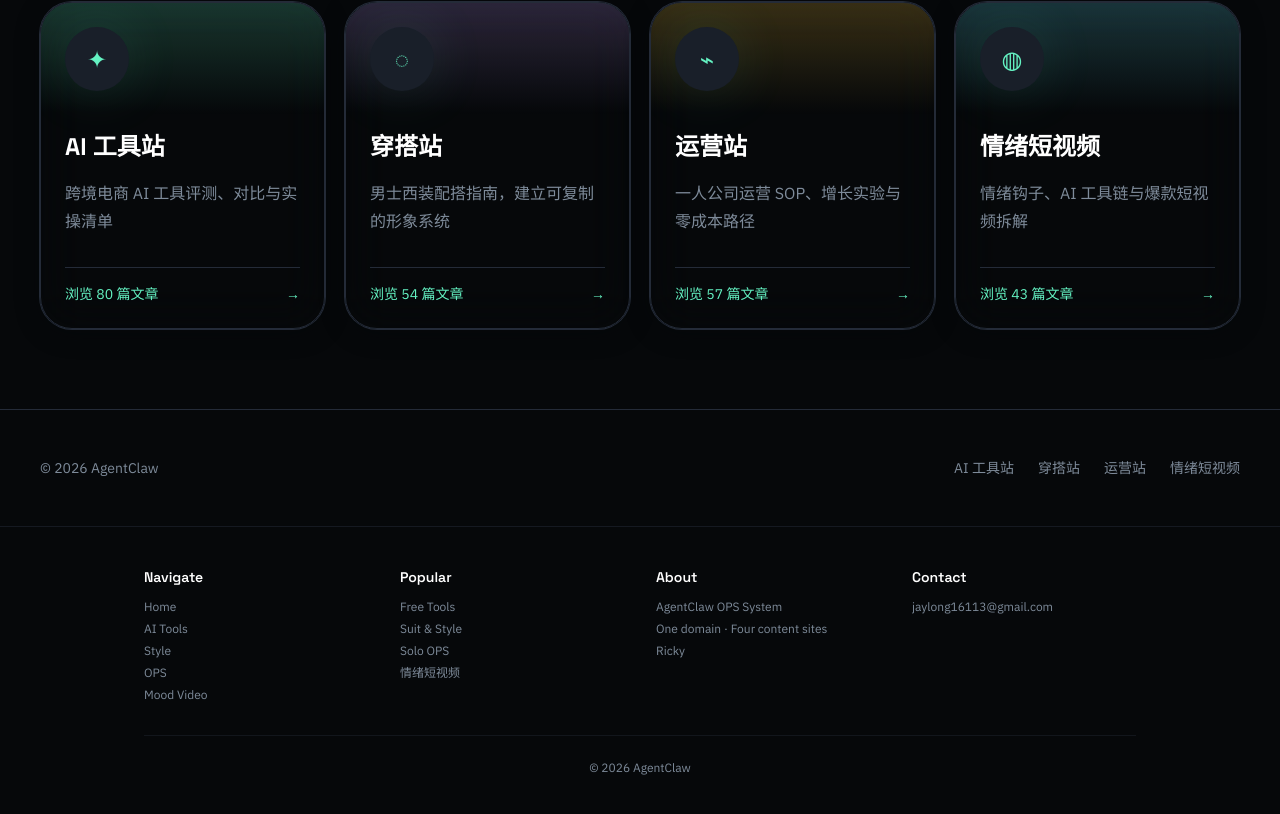
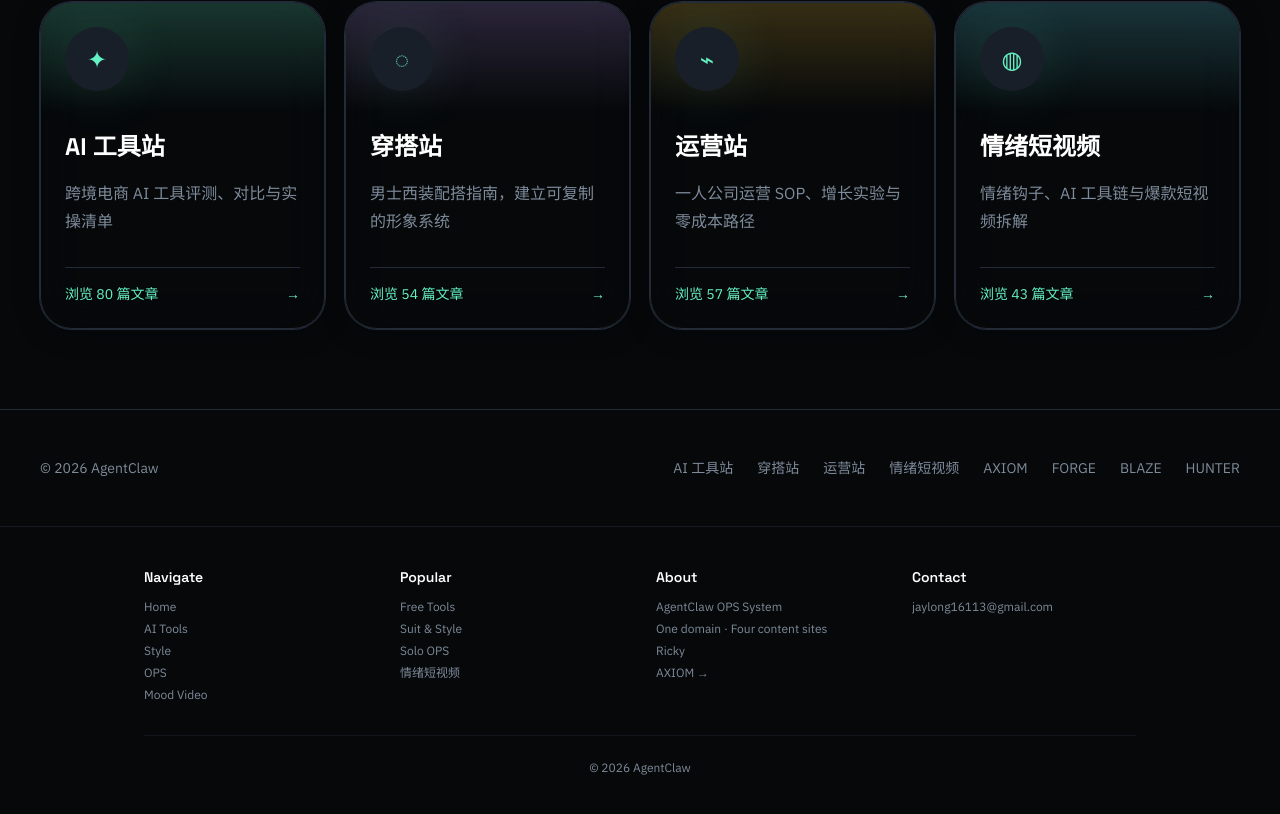
Before and after one commit to jaylong16113-design/solopilot-site, a Next.js app: page / in a window 1280 px wide. Shown: the part 1125-1939 px from the top of the page. Built offline with nearby package versions, Linux system fonts and the light colour scheme.

Commit message:
add AXIOM link to About section in footer

```diff
--- a/src/app/page.tsx
+++ b/src/app/page.tsx
@@ -157,6 +157,10 @@ export default function HomePage() {
               {channels.map(item => (
                 <Link key={item.key} href={`/${item.key}`} className="transition-colors no-underline hover:text-primary">{item.title}</Link>
               ))}
+              <a href="https://github.com/jaylong16113-design/axiom-sim300w" target="_blank" rel="noopener noreferrer" className="transition-colors no-underline hover:text-primary">AXIOM</a>
+              <a href="http://172.20.154.252:8001" target="_blank" rel="noopener noreferrer" className="transition-colors no-underline hover:text-primary">FORGE</a>
+              <a href="http://172.20.154.252:8002" target="_blank" rel="noopener noreferrer" className="transition-colors no-underline hover:text-primary">BLAZE</a>
+              <a href="http://172.20.154.252:8003" target="_blank" rel="noopener noreferrer" className="transition-colors no-underline hover:text-primary">HUNTER</a>
             </div>
           </div>
         </div>
--- a/src/components/Footer.tsx
+++ b/src/components/Footer.tsx
@@ -37,6 +37,7 @@ export default function Footer() {
               <li><span className="cursor-default">{t("footer_about")}</span></li>
               <li><span className="cursor-default">{t("footer_desc")}</span></li>
               <li><span className="cursor-default">Ricky</span></li>
+              <li><a href="https://github.com/jaylong16113-design/axiom-sim300w" target="_blank" rel="noopener noreferrer" className="transition-colors no-underline" style={{color: "inherit"}}>AXIOM →</a></li>
             </ul>
           </div>
           <div>
```
